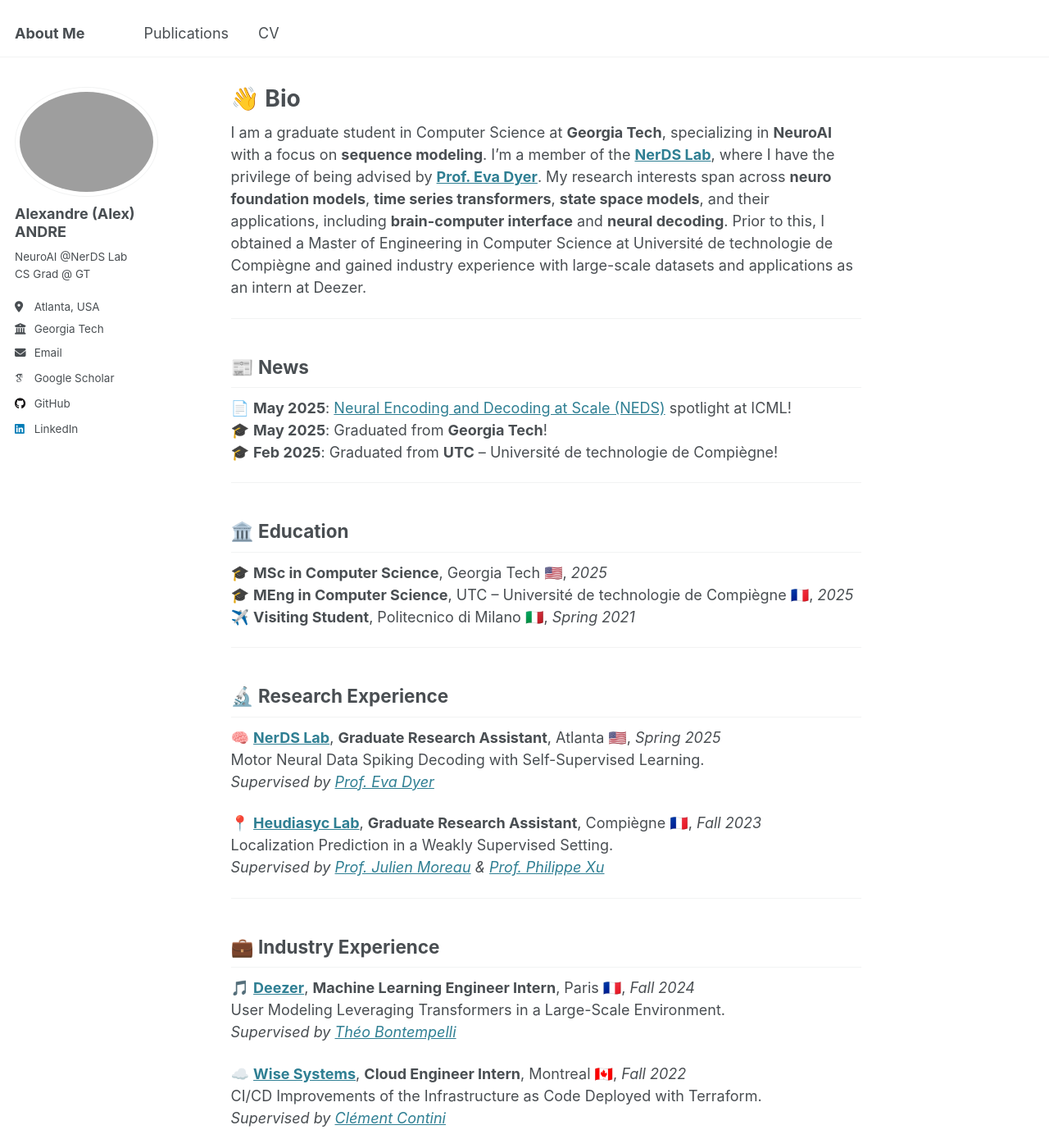
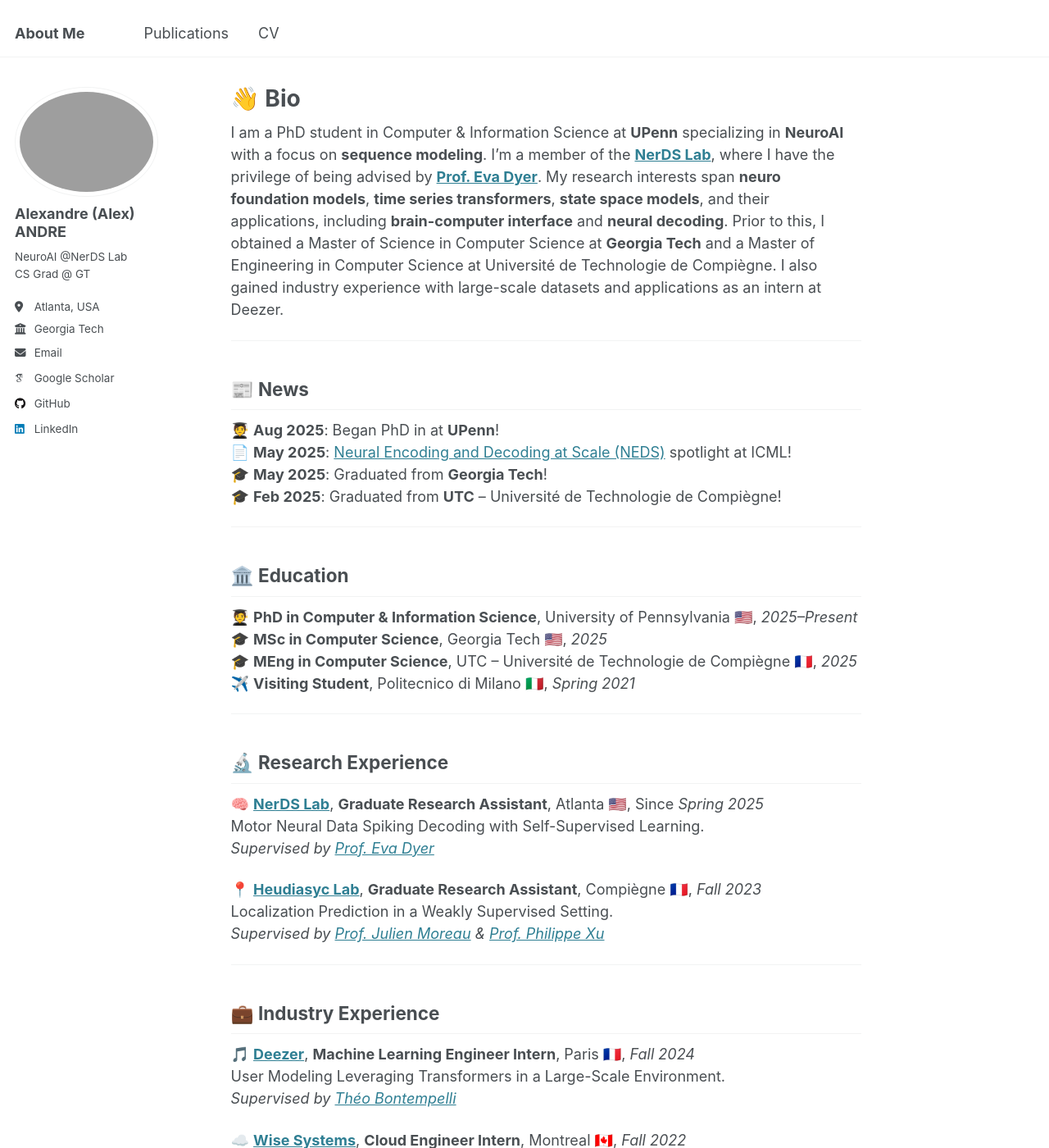
Before and after one commit to AlexandreAndr/profile, a Jekyll site: the page built from _pages/about.md, in a window 1280 px wide and 1400 px high. Shown: the whole window at 82% size. Built offline with Jekyll 4.4.1, drawn with Linux system fonts in a browser that asks for light colours; emoji names are drawn with the system emoji font; some web fonts are replaced.

Commit message:
update about.md

```diff
--- a/_pages/about.md
+++ b/_pages/about.md
@@ -7,23 +7,25 @@
   - /about.html
 ---
 
-I am a graduate student in Computer Science at **Georgia Tech**, specializing in **NeuroAI** with a focus on **sequence modeling**. I’m a member of the **[NerDS Lab](https://nerdslab.github.io/about.html)**, where I have the privilege of being advised by **[Prof. Eva Dyer](https://scholar.google.com/citations?user=Sb_jcHcAAAAJ&hl)**. My research interests span across **neuro foundation models**, **time series transformers**, **state space models**, and their applications, including **brain-computer interface** and **neural decoding**. Prior to this, I obtained a Master of Engineering in Computer Science at Université de technologie de Compiègne and gained industry experience with large-scale datasets and applications as an intern at Deezer.
+I am a PhD student in Computer & Information Science at **UPenn** specializing in **NeuroAI** with a focus on **sequence modeling**. I’m a member of the **[NerDS Lab](https://nerdslab.github.io/about.html)**, where I have the privilege of being advised by **[Prof. Eva Dyer](https://scholar.google.com/citations?user=Sb_jcHcAAAAJ&hl)**. My research interests span **neuro foundation models**, **time series transformers**, **state space models**, and their applications, including **brain-computer interface** and **neural decoding**. Prior to this, I obtained a Master of Science in Computer Science at **Georgia Tech** and a Master of Engineering in Computer Science at Université de Technologie de Compiègne. I also gained industry experience with large-scale datasets and applications as an intern at Deezer.
 
 ---
 ## :newspaper: News
+🧑‍🎓 **Aug 2025**: Began PhD in at **UPenn**!
 :page_facing_up: **May 2025**: [Neural Encoding and Decoding at Scale (NEDS)](https://arxiv.org/pdf/2504.08201) spotlight at ICML!
 :mortar_board: **May 2025**: Graduated from **Georgia Tech**!
-:mortar_board: **Feb 2025**: Graduated from **UTC** -- Université de technologie de Compiègne!
+:mortar_board: **Feb 2025**: Graduated from **UTC** -- Université de Technologie de Compiègne!
 
 ---
 ## :classical_building: Education
+🧑‍🎓 **PhD in Computer & Information Science**, University of Pennsylvania :us:, *2025–Present*
 :mortar_board: **MSc in Computer Science**, Georgia Tech :us:, *2025*
-:mortar_board: **MEng in Computer Science**, UTC -- Université de technologie de Compiègne :fr:, *2025*
+:mortar_board: **MEng in Computer Science**, UTC -- Université de Technologie de Compiègne :fr:, *2025*
 :airplane: **Visiting Student**, Politecnico di Milano :it:, *Spring 2021*
 
 ---
 ## :microscope: Research Experience
-:brain: **[NerDS Lab](https://dyerlab.gatech.edu/)**, **Graduate Research Assistant**, Atlanta :us:, *Spring 2025*
+:brain: **[NerDS Lab](https://dyerlab.gatech.edu/)**, **Graduate Research Assistant**, Atlanta :us:, Since *Spring 2025*
 Motor Neural Data Spiking Decoding with Self-Supervised Learning.
 *Supervised by [Prof. Eva Dyer](https://scholar.google.com/citations?user=Sb_jcHcAAAAJ&hl)*
 
```
